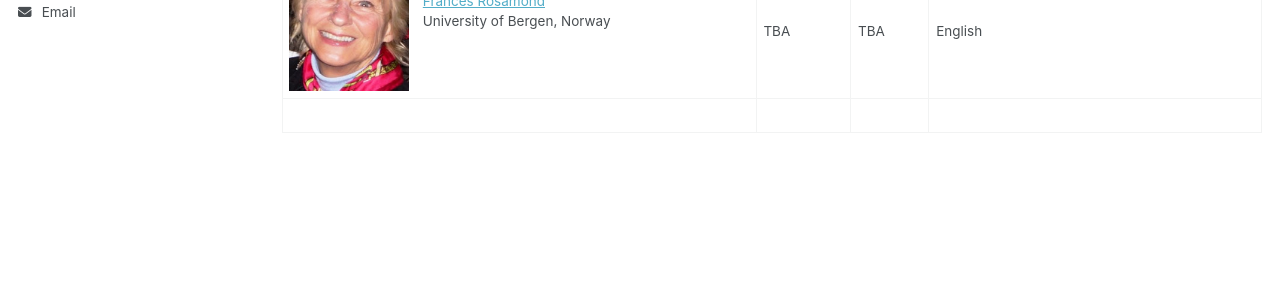
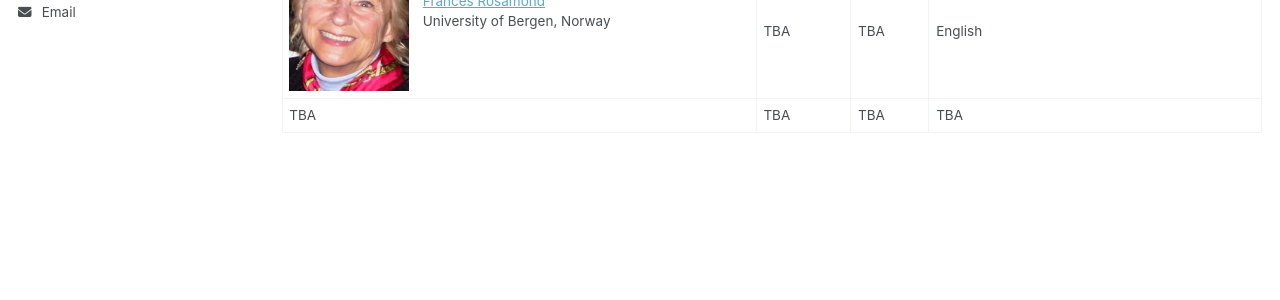
Before and after one commit to CMSC2026/cmsc2026.github.io, a Jekyll site: the page built from _pages/teachers-day.md, in a window 1280 px wide and 900 px high, scrolled down 889 px. Shown: the part 363-663 px from the top of the window. Built offline with Jekyll 4.4.1, drawn with Linux system fonts in a browser that asks for light colours; a script that is not in the unit is left out.

Commit message:
add TBA in table

```diff
--- a/_pages/teachers-day.md
+++ b/_pages/teachers-day.md
@@ -30,7 +30,7 @@ The detailed program is still being finalized, but it will include plenary prese
 | ![](/images/teachers-day-maria-francesca-carfora.jpg){: style="float: left; margin-right: 1em; max-width:120px;" } <br> [Maria Francesca Carfora](https://sites.google.com/view/francescacarfora)<br> Consiglio Nazionale delle Ricerche,<br>Istituto per le Applicazioni del Calcolo “Mauro Picone”, Rome, Italy | TBA | TBA | Italiano |
 | ![](/images/teachers-day-lorella-carimali.jpg){: style="float: left; margin-right: 1em; max-width:120px;" } <br> [Lorella Carimali](https://lorellacarimali.it) <br> Liceo Scientifico Vittorio Veneto, Milan, Italy | TBA | TBA | Italiano |
 | ![](/images/teachers-day-frances-rosamond.jpeg){: style="float: left; margin-right: 1em; max-width:120px;" } <br>[Frances Rosamond](https://en.wikipedia.org/wiki/Frances_A._Rosamond)<br> University of Bergen, Norway | TBA  | TBA | English |
-|
+| TBA | TBA | TBA | TBA
 
 
 <!-- ## Frances Rosamond, University of Bergen [[ORCID]](https://orcid.org/0000-0002-5097-9929)
```
